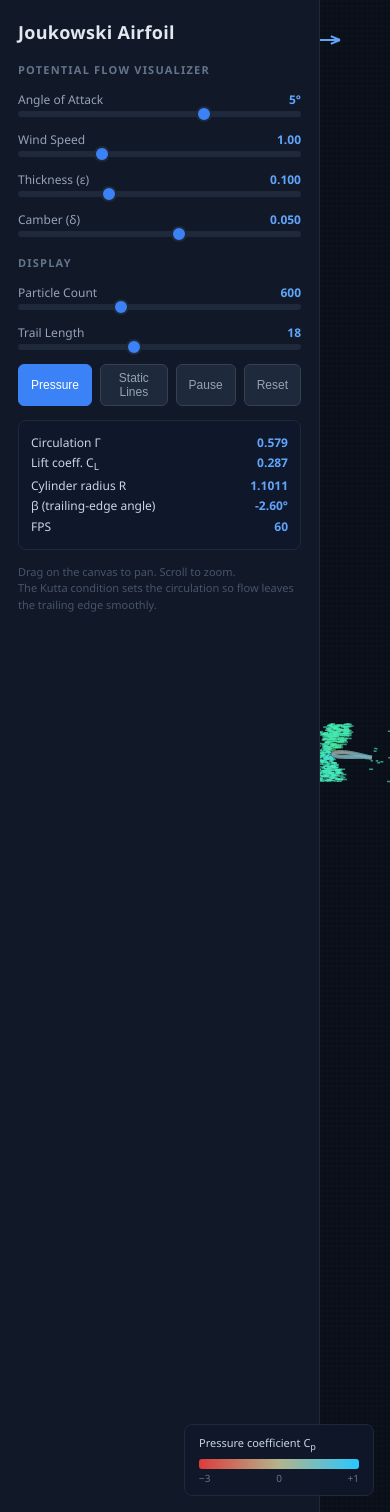
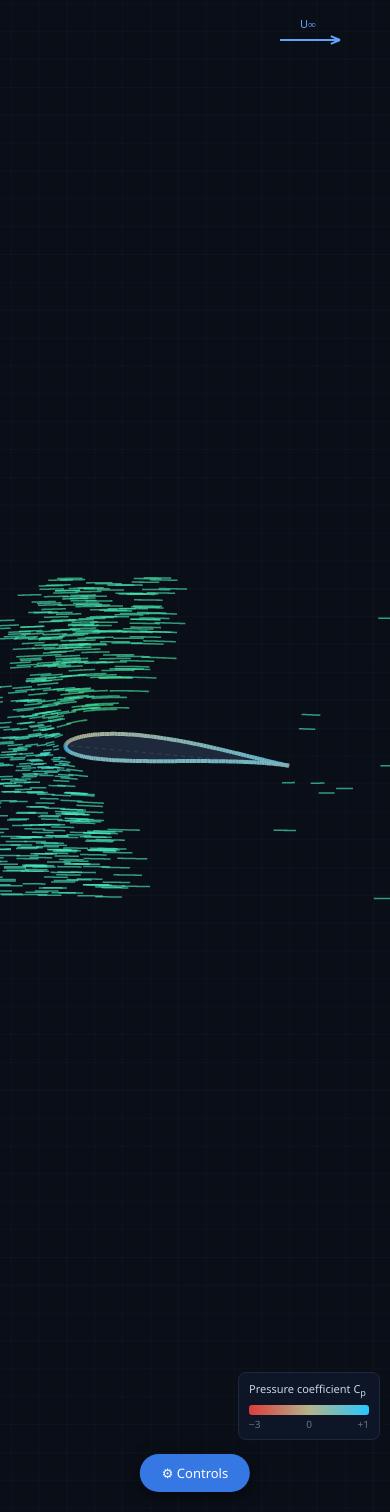
Before and after one commit to aagaskar/potential-flow, a Flask app: page / in a window 390 px wide. Run offline with Flask 3, Linux system fonts and the light colour scheme.

Commit message:
Add mobile-responsive design for Joukowski airfoil visualizer
- Add CSS media query (<768px) with slide-up sidebar panel, larger touch targets, and responsive legend
- Add "⚙ Controls" toggle button on mobile to show/hide the sidebar panel
- Add touch event handlers for single-finger pan and two-finger pinch-to-zoom
- Update hint text to mention pinch-to-zoom

https://claude.ai/code/session_01AL7QDziae1qoN4z2R4YYHe

```diff
--- a/templates/index.html
+++ b/templates/index.html
@@ -29,6 +29,24 @@
   button:hover{background:#334155;color:#e2e8f0}
   button.active{background:#3b82f6;color:#fff;border-color:#3b82f6}
   #hint{font-size:11px;color:#475569;line-height:1.5}
+  /* Mobile toggle button */
+  #menu-toggle{display:none;position:absolute;bottom:20px;left:50%;transform:translateX(-50%);z-index:60;background:rgba(59,130,246,0.92);color:#fff;border:none;border-radius:20px;padding:10px 22px;font-size:13px;font-family:'Segoe UI',system-ui,sans-serif;cursor:pointer;box-shadow:0 4px 16px rgba(0,0,0,0.5);transition:background .15s;white-space:nowrap}
+  #menu-toggle:hover{background:#3b82f6}
+  /* Responsive layout */
+  @media(max-width:768px){
+    body{flex-direction:column;overflow:hidden}
+    #sidebar{position:fixed;bottom:0;left:0;right:0;width:100%;min-width:unset;max-height:72vh;border-right:none;border-top:2px solid #3b82f6;border-radius:16px 16px 0 0;transform:translateY(100%);transition:transform .3s cubic-bezier(.4,0,.2,1);z-index:50;overflow-y:auto;padding:16px 16px 24px}
+    #sidebar.open{transform:translateY(0)}
+    #canvas-wrap{width:100%;flex:1;min-height:0}
+    #legend{bottom:72px;right:10px;padding:8px 10px}
+    #legend .grad{width:120px}
+    .btn-row{flex-wrap:wrap}
+    button{padding:8px 12px;font-size:13px;min-height:36px}
+    input[type=range]{height:8px}
+    input[type=range]::-webkit-slider-thumb{width:22px;height:22px}
+    input[type=range]::-moz-range-thumb{width:22px;height:22px}
+    #menu-toggle{display:block}
+  }
 </style>
 </head>
 <body>
@@ -80,7 +98,7 @@
   </div>
 
   <div id="hint">
-    Drag on the canvas to pan. Scroll to zoom.<br>
+    Drag to pan · Scroll or pinch to zoom.<br>
     The Kutta condition sets the circulation so flow
     leaves the trailing edge smoothly.
   </div>
@@ -88,6 +106,7 @@
 
 <div id="canvas-wrap">
   <canvas id="c"></canvas>
+  <button id="menu-toggle">⚙ Controls</button>
   <div id="legend">
     <div>Pressure coefficient C<sub>p</sub></div>
     <div class="grad" id="cp-grad"></div>
@@ -162,6 +181,40 @@ canvas.addEventListener('wheel', e => {
   const factor = e.deltaY > 0 ? 0.92 : 1.08;
   view.scale *= factor;
 }, { passive: false });
+
+// Touch pan & pinch-zoom
+let lastTouchDist = null;
+canvas.addEventListener('touchstart', e => {
+  e.preventDefault();
+  if (e.touches.length === 1) {
+    dragging = true;
+    lastMx = e.touches[0].clientX; lastMy = e.touches[0].clientY;
+    lastTouchDist = null;
+  } else if (e.touches.length === 2) {
+    dragging = false;
+    const dx = e.touches[0].clientX - e.touches[1].clientX;
+    const dy = e.touches[0].clientY - e.touches[1].clientY;
+    lastTouchDist = Math.hypot(dx, dy);
+  }
+}, { passive: false });
+canvas.addEventListener('touchmove', e => {
+  e.preventDefault();
+  if (e.touches.length === 1 && dragging) {
+    const mx = e.touches[0].clientX, my = e.touches[0].clientY;
+    view.cx -= (mx - lastMx) / view.scale;
+    view.cy += (my - lastMy) / view.scale;
+    lastMx = mx; lastMy = my;
+  } else if (e.touches.length === 2) {
+    const dx = e.touches[0].clientX - e.touches[1].clientX;
+    const dy = e.touches[0].clientY - e.touches[1].clientY;
+    const dist = Math.hypot(dx, dy);
+    if (lastTouchDist) view.scale *= dist / lastTouchDist;
+    lastTouchDist = dist;
+  }
+}, { passive: false });
+canvas.addEventListener('touchend', e => {
+  if (e.touches.length === 0) { dragging = false; lastTouchDist = null; }
+});
 
 // ===== UI controls =====
 const sl = id => document.getElementById(id);
@@ -630,6 +683,14 @@ function frame(t) {
   ctx.fillText('U∞', ax - 10, ay - 12);
 }
 
+// Mobile controls toggle
+const menuToggle = document.getElementById('menu-toggle');
+const sidebar = document.getElementById('sidebar');
+menuToggle.addEventListener('click', () => {
+  const open = sidebar.classList.toggle('open');
+  menuToggle.textContent = open ? '✕ Close' : '⚙ Controls';
+});
+
 // Recompute static lines when toggled on
 sl('btn-streamlines').addEventListener('click', () => {
   if (showStaticLines && flow) staticLines = computeStaticStreamlines(flow, 30);
```
